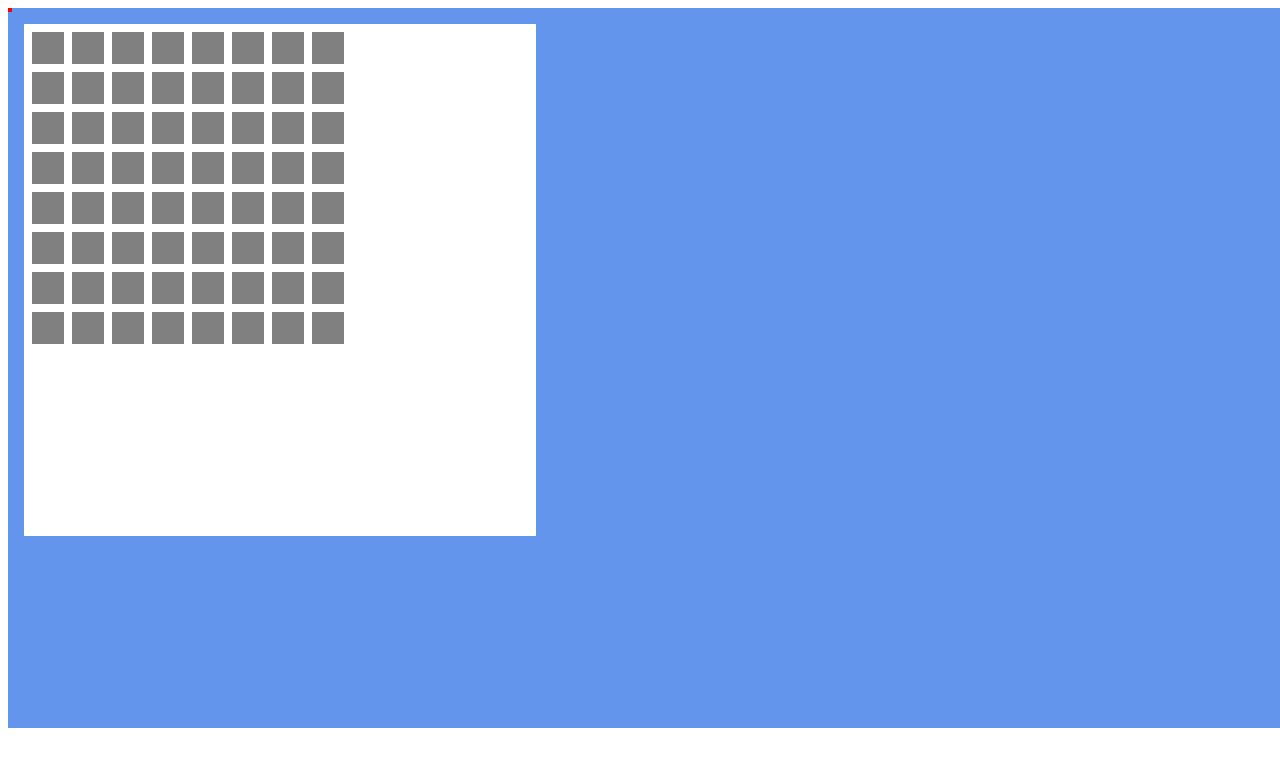
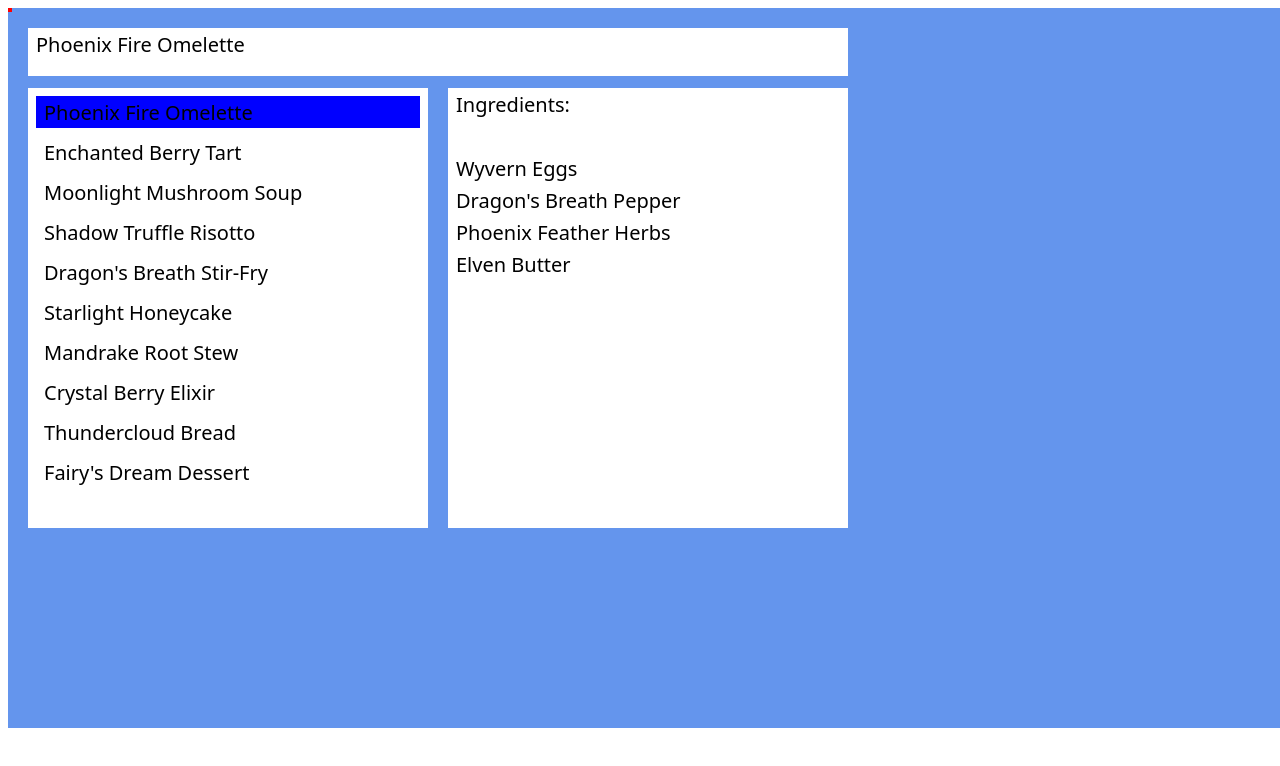
Before and after one commit to cedwards145/gameoff-2025, a website built with Parcel: page src/index.html in a window 1280 px wide. Built offline with nearby package versions, Linux system fonts and the light colour scheme.

Commit message:
Added placeholder menus

```diff
--- /dev/null
+++ b/src/data/recipes.js
@@ -0,0 +1,44 @@
+const RECIPES = [
+    {
+        name: "Phoenix Fire Omelette",
+        ingredients: ["Wyvern Eggs", "Dragon's Breath Pepper", "Phoenix Feather Herbs", "Elven Butter"]
+    },
+    {
+        name: "Enchanted Berry Tart",
+        ingredients: ["Crystal Berries", "Thundercloud Flour", "Enchanted Honey", "Elven Butter", "Fairy Dust Sugar"]
+    },
+    {
+        name: "Moonlight Mushroom Soup",
+        ingredients: ["Moonlit Mushrooms", "Mermaid Tears (Water)", "Unicorn Milk", "Goblin Garlic", "Starlight Salt"]
+    },
+    {
+        name: "Shadow Truffle Risotto",
+        ingredients: ["Shadow Truffles", "Unicorn Milk", "Elven Butter", "Starlight Salt", "Goblin Garlic"]
+    },
+    {
+        name: "Dragon's Breath Stir-Fry",
+        ingredients: ["Dragon's Breath Pepper", "Moonlit Mushrooms", "Goblin Garlic", "Mermaid Tears (Water)", "Starlight Salt"]
+    },
+    {
+        name: "Starlight Honeycake",
+        ingredients: ["Thundercloud Flour", "Enchanted Honey", "Wyvern Eggs", "Unicorn Milk", "Fairy Dust Sugar", "Starlight Salt"]
+    },
+    {
+        name: "Mandrake Root Stew",
+        ingredients: ["Mandrake Root", "Moonlit Mushrooms", "Goblin Garlic", "Mermaid Tears (Water)", "Starlight Salt"]
+    },
+    {
+        name: "Crystal Berry Elixir",
+        ingredients: ["Crystal Berries", "Enchanted Honey", "Mermaid Tears (Water)", "Fairy Dust Sugar"]
+    },
+    {
+        name: "Thundercloud Bread",
+        ingredients: ["Thundercloud Flour", "Mermaid Tears (Water)", "Starlight Salt", "Elven Butter"]
+    },
+    {
+        name: "Fairy's Dream Dessert",
+        ingredients: ["Fairy Dust Sugar", "Unicorn Milk", "Crystal Berries", "Enchanted Honey", "Phoenix Feather Herbs"]
+    }
+];
+
+export { RECIPES };
--- a/src/index.html
+++ b/src/index.html
@@ -3,6 +3,6 @@
     <head></head>
     <body>
         <canvas id="canvas" width="1280" height="720"></canvas>
-        <script src="./index.js"></script>
+        <script src="./index.js" type="module"></script>
     </body>
 </html>
--- a/src/index.js
+++ b/src/index.js
@@ -1,3 +1,8 @@
+import { RECIPES } from "./data/recipes";
+import { clearPressedKeys, handleKeyDown, handleKeyUp } from "./input";
+import { InventoryMenu } from "./menus/inventoryMenu";
+import { RecipeShopMenu } from "./menus/recipeShopMenu";
+
 const canvas = document.getElementById("canvas");
 const context = canvas.getContext("2d");
 const WIDTH = 1280;
@@ -5,39 +10,48 @@ const HEIGHT = 720;
 const SCALE = 2;
 
 const mousePosition = { x: 0, y: 0 };
+const inventory = [
+    { name: "Dragon's Breath Pepper", quantity: 5 },
+    { name: "Moonlit Mushrooms", quantity: 12 },
+    { name: "Phoenix Feather Herbs", quantity: 3 },
+    { name: "Enchanted Honey", quantity: 8 },
+    { name: "Starlight Salt", quantity: 20 },
+    { name: "Mermaid Tears (Water)", quantity: 15 },
+    { name: "Goblin Garlic", quantity: 7 },
+    { name: "Fairy Dust Sugar", quantity: 10 },
+    { name: "Wyvern Eggs", quantity: 4 },
+    { name: "Crystal Berries", quantity: 18 },
+    { name: "Elven Butter", quantity: 6 },
+    { name: "Shadow Truffles", quantity: 2 },
+    { name: "Unicorn Milk", quantity: 9 },
+    { name: "Thundercloud Flour", quantity: 25 },
+    { name: "Mandrake Root", quantity: 5 }
+]
+
+const inventoryMenu = new InventoryMenu(inventory);
+const recipeShopMenu = new RecipeShopMenu(RECIPES);
 
 canvas.onmousemove = e => {
     const rect = e.target.getBoundingClientRect();
     mousePosition.x = (e.clientX - rect.left) / SCALE;
-    mousePosition.y = (e.clientY - rect.top) / SCALE;  //y position within the element.
+    mousePosition.y = (e.clientY - rect.top) / SCALE;
 }
 
+document.onkeydown = handleKeyDown;
+document.onkeyup = handleKeyUp;
 
-function update() {}
-
-function drawInventory(context) {
-    context.fillStyle = "white";
-    context.fillRect(8, 8, 256, 256);
-
-    context.fillStyle = "grey";
-    for (let x = 0; x < 8; x++) {
-        for (let y = 0; y < 8; y++) {
-            context.fillRect(
-                8 + 4 + (x * (16 + 4)),
-                8 + 4 + (y * (16 + 4)),
-                16,
-                16
-            );
-        }
-    }
+function update() {
+    recipeShopMenu.update();
+    clearPressedKeys();
 }
 
 function draw(context) {
     context.fillStyle = "cornflowerblue";
+    context.textBaseline = "top";
     context.fillRect(0, 0, WIDTH, HEIGHT);
 
     context.scale(SCALE, SCALE);
-    drawInventory(context);
+    recipeShopMenu.draw(context);
     context.fillStyle = "red";
 
     context.fillRect(mousePosition.x - 1, mousePosition.y - 1, 3, 3);
--- /dev/null
+++ b/src/input.js
@@ -0,0 +1,27 @@
+const keysDown = {}
+const keysPressed = {}
+
+function handleKeyUp(e) {
+    keysDown[e.keyCode] = false;
+}
+
+function handleKeyDown(e) {
+    keysDown[e.keyCode] = true;
+    keysPressed[e.keyCode] = true;
+}
+
+function isKeyDown(key) {
+    return keysDown[key];
+}
+
+function isKeyPressed(key) {
+    return keysPressed[key];
+}
+
+function clearPressedKeys() {
+    for (const key in keysPressed) {
+        delete keysPressed[key];
+    }
+}
+
+export { handleKeyDown, handleKeyUp, isKeyDown, isKeyPressed, clearPressedKeys };
--- /dev/null
+++ b/src/menus/inventoryMenu.js
@@ -0,0 +1,24 @@
+import { InventoryWindow } from "../windows/inventoryWindow";
+import { TextWindow } from "../windows/textWindow";
+
+class InventoryMenu {
+    constructor(inventory) {
+        this.inventory = inventory;
+        this.inventoryWindow = new InventoryWindow(10, 38, inventory);
+        this.descriptionWindow = new TextWindow(10, 10, this.inventoryWindow.width, 24);
+    }
+
+    update() {
+        this.inventoryWindow.update();
+        const currentItem = this.inventoryWindow.currentItem();
+        this.descriptionWindow.text = currentItem ? currentItem.name : "";
+        this.descriptionWindow.update();
+    }
+
+    draw(context) {
+        this.inventoryWindow.draw(context);
+        this.descriptionWindow.draw(context);
+    }
+}
+
+export { InventoryMenu };
--- /dev/null
+++ b/src/menus/recipeShopMenu.js
@@ -0,0 +1,30 @@
+import { ListWindow } from "../windows/listWindow";
+import { TextWindow } from "../windows/textWindow";
+
+class RecipeShopMenu {
+    constructor(recipes) {
+        this.recipes = recipes;
+
+        this.listWindow = new ListWindow(10, 40, 200, 220, recipes.map(recipe => recipe.name));
+        this.descriptionWindow = new TextWindow(10, 10, 410, 24);
+        this.ingredientsWindow = new TextWindow(220, 40, 200, 220);
+    }
+
+    update() {
+        this.listWindow.update();
+
+        const recipe = this.recipes[this.listWindow.index];
+        this.descriptionWindow.text = recipe.name;
+        this.ingredientsWindow.text = recipe.ingredients.reduce((text, ingredient) => text + "\n" + ingredient, "Ingredients:\n");
+        this.descriptionWindow.update();
+        this.ingredientsWindow.update();
+    }
+
+    draw(context) {
+        this.listWindow.draw(context);
+        this.descriptionWindow.draw(context);
+        this.ingredientsWindow.draw(context);
+    }
+}
+
+export { RecipeShopMenu };
--- /dev/null
+++ b/src/windows/inventoryWindow.js
@@ -0,0 +1,59 @@
+import { isKeyPressed } from "../input";
+import { Window } from "./window";
+
+const SLOTS_ACROSS = 10;
+const SLOTS_DOWN = 5;
+const ICON_SIZE = 16;
+
+class InventoryWindow extends Window {
+    constructor(x, y, inventory) {
+        super(x, y, 0, 0);
+
+        this.width = ICON_SIZE * SLOTS_ACROSS + (this.padding * (SLOTS_ACROSS + 1)),
+        this.height = ICON_SIZE * SLOTS_DOWN + (this.padding * (SLOTS_DOWN + 1))
+
+        this.inventory = inventory;
+        this.index = 0;
+    }
+
+    update() {
+        if (isKeyPressed(65)) {
+            this.index--;
+        }
+        else if (isKeyPressed(68)) {
+            this.index++;
+        }
+        else if (isKeyPressed(83)) {
+            this.index += SLOTS_ACROSS;
+        }
+        else if (isKeyPressed(87)) {
+            this.index -= SLOTS_ACROSS;
+        }
+    }
+
+    draw(context) {
+        super.draw(context);
+
+        for (let x = 0; x < SLOTS_ACROSS; x++) {
+            for (let y = 0; y < SLOTS_DOWN; y++) {
+                const currentIndex = (y * SLOTS_ACROSS) + x
+                context.fillStyle = currentIndex === this.index ? "blue" : "grey";
+                context.fillRect(
+                    this.x + this.padding + (x * (ICON_SIZE + this.padding)),
+                    this.y + this.padding + (y * (ICON_SIZE + 4)),
+                    ICON_SIZE,
+                    ICON_SIZE
+                );
+            }
+        }
+    }
+
+    currentItem() {
+        if (this.index < this.inventory.length) {
+            return this.inventory[this.index];
+        }
+        return null;
+    }
+}
+
+export { InventoryWindow };
--- /dev/null
+++ b/src/windows/listWindow.js
@@ -0,0 +1,46 @@
+import { isKeyPressed } from "../input";
+import { Window } from "./window";
+
+const ROW_HEIGHT = 16;
+
+class ListWindow extends Window {
+    constructor(x, y, width, height, choices) {
+        super(x, y, width, height);
+
+        this.choices = choices;
+        this.index = 0;
+    }
+
+    update() {
+        if (isKeyPressed(87)) {
+            this.index--;
+        }
+        else if (isKeyPressed(83)) {
+            this.index++;
+        }
+    }
+
+    draw(context) {
+        super.draw(context);
+
+        context.font = "10px sans";
+
+        for (let currentIndex = 0; currentIndex < this.choices.length; currentIndex++) {
+            if (currentIndex === this.index) {
+                context.fillStyle = "blue";
+                context.fillRect(
+                    this.x + this.padding,
+                    this.y + this.padding + (currentIndex * (ROW_HEIGHT + this.padding)),
+                    this.width - (this.padding * 2),
+                    ROW_HEIGHT
+                );
+            }
+
+            context.fillStyle = "black";
+            context.fillText(this.choices[currentIndex], this.x + (this.padding * 2), this.y + (this.padding * 2) + (currentIndex * (ROW_HEIGHT + this.padding)))
+
+        }
+    }
+}
+
+export { ListWindow };
--- /dev/null
+++ b/src/windows/textWindow.js
@@ -0,0 +1,24 @@
+import { Window } from "./window";
+
+const LINE_HEIGHT = 16;
+
+class TextWindow extends Window {
+    constructor(x, y, width, height, text="") {
+        super(x, y, width, height);
+        this.text = text;
+    }
+
+    update() {}
+
+    draw(context) {
+        super.draw(context);
+        context.fillStyle = "black";
+
+        const lines = this.text.split('\n');
+        for (var i = 0; i<lines.length; i++) {
+            context.fillText(lines[i], this.x + this.padding, this.y + this.padding + (i * LINE_HEIGHT));
+        }
+    }
+}
+
+export { TextWindow };
--- /dev/null
+++ b/src/windows/window.js
@@ -0,0 +1,19 @@
+class Window {
+    constructor(x, y, width, height) {
+        this.x = x;
+        this.y = y;
+        this.width = width;
+        this.height = height;
+
+        this.padding = 4;
+    }
+
+    update() {}
+
+    draw(context) {
+        context.fillStyle = "white";
+        context.fillRect(this.x, this.y, this.width, this.height);
+    }
+}
+
+export { Window };
```
